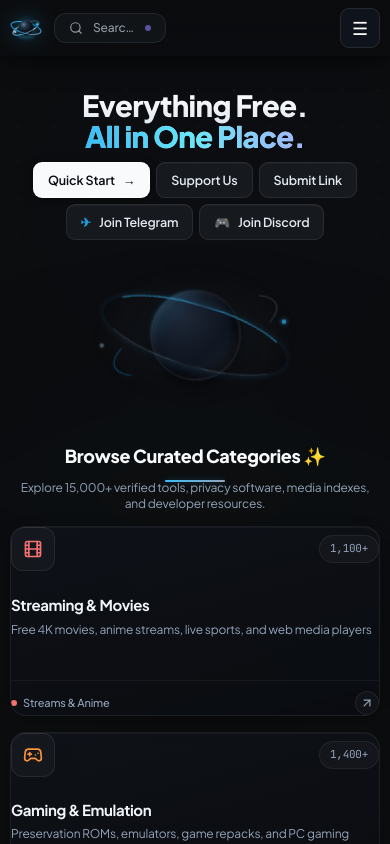
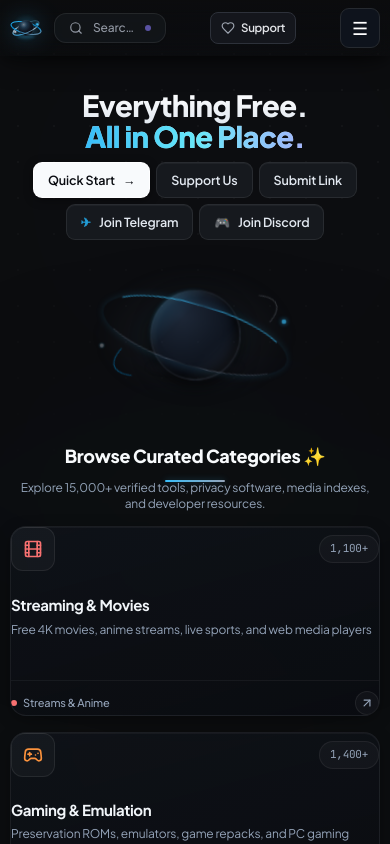
Before and after one commit to officialvenom002-cyber/freewebstuff, a Next.js app: page / in a window 390 px wide. Shown: the top 844 px of the page. Built offline with nearby package versions, Linux system fonts and the light colour scheme; no server answers.

Commit message:
feat(ui): add Support toggle to top navigation for mobile and optimize mobile navbar spacing

```diff
--- a/app/globals.css
+++ b/app/globals.css
@@ -918,7 +918,8 @@ button {
   .search {
     flex: 1;
     width: auto;
-    max-width: 220px;
+    min-width: 90px;
+    max-width: 180px;
   }
 
   .nav-inner {
--- a/app/page.tsx
+++ b/app/page.tsx
@@ -15,7 +15,8 @@ import {
   Folder,
   Bookmark,
   Rocket,
-  Send
+  Send,
+  Heart
 } from "lucide-react";
 
 export default function HomePage() {
@@ -178,6 +179,16 @@ export default function HomePage() {
             </div>
           </div>
 
+          {/* Support Us Button in Top Nav (Visible on Mobile & Desktop) */}
+          <Link
+            href="/donate"
+            className="inline-flex items-center gap-1.5 h-8 px-2.5 sm:px-3 rounded-lg text-[11.5px] sm:text-[12px] font-semibold tracking-tight border border-[#2D313A] hover:border-[#424856] bg-[#14161C] hover:bg-[#1B1E26] text-[#E2E4E8] transition-all duration-150 active:scale-95 shrink-0"
+            title="Support FreeWebStuff"
+          >
+            <Heart className="w-3.5 h-3.5 text-[#9CA3AF]" />
+            <span>Support</span>
+          </Link>
+
           <button
             type="button"
             className="mobile-menu"
@@ -193,6 +204,15 @@ export default function HomePage() {
         {/* Mobile Dropdown Menu */}
         {mobileMenuOpen && (
           <div className="sm:hidden border-t border-white/10 bg-[#090e1c]/90 backdrop-blur-xl px-5 py-4 flex flex-col gap-3 animate-fade-in shadow-2xl">
+            {/* Direct Support Button in Mobile Drawer */}
+            <Link
+              href="/donate"
+              onClick={() => setMobileMenuOpen(false)}
+              className="flex items-center justify-center gap-2 py-2.5 rounded-xl text-xs sm:text-sm font-bold text-[#E2E4E8] bg-[#16181D] border border-[#2D313A] hover:bg-[#1C1F26] transition-colors"
+            >
+              <Heart className="w-4 h-4 text-[#9CA3AF]" />
+              <span>Support FreeWebStuff</span>
+            </Link>
             <Link
               href="/categories"
               onClick={() => setMobileMenuOpen(false)}
--- a/components/layout/Header.tsx
+++ b/components/layout/Header.tsx
@@ -128,11 +128,11 @@ export default function Header() {
               </kbd>
             </button>
 
-            {/* Support / Donate */}
+            {/* Support / Donate Toggle in Top Nav */}
             <Link
               href="/donate"
               prefetch={true}
-              className="hidden sm:inline-flex items-center gap-1.5 h-8 px-3 rounded-lg text-[12px] font-semibold tracking-tight transition-all duration-150 active:scale-95 border border-[#2D313A] hover:border-[#424856] bg-[#15171C] hover:bg-[#1C1F26] text-[#E2E4E8]"
+              className="inline-flex items-center gap-1.5 h-8 px-2.5 sm:px-3 rounded-lg text-[11px] sm:text-[12px] font-semibold tracking-tight transition-all duration-150 active:scale-95 border border-[#2D313A] hover:border-[#424856] bg-[#15171C] hover:bg-[#1C1F26] text-[#E2E4E8] shrink-0"
               title="Support the project"
             >
               <Heart className="w-3.5 h-3.5 text-[#9CA3AF] fill-[#9CA3AF]/20" />
@@ -143,7 +143,7 @@ export default function Header() {
             <Link
               href="/submit"
               prefetch={true}
-              className="inline-flex items-center justify-center h-8 px-4 rounded-lg text-[12.5px] font-bold tracking-tight transition-all duration-150 active:scale-95"
+              className="hidden xs:inline-flex items-center justify-center h-8 px-3 sm:px-4 rounded-lg text-[12px] sm:text-[12.5px] font-bold tracking-tight transition-all duration-150 active:scale-95 shrink-0"
               style={{
                 background: "#8B7CFF",
                 color: "#0B0C0E",
```
